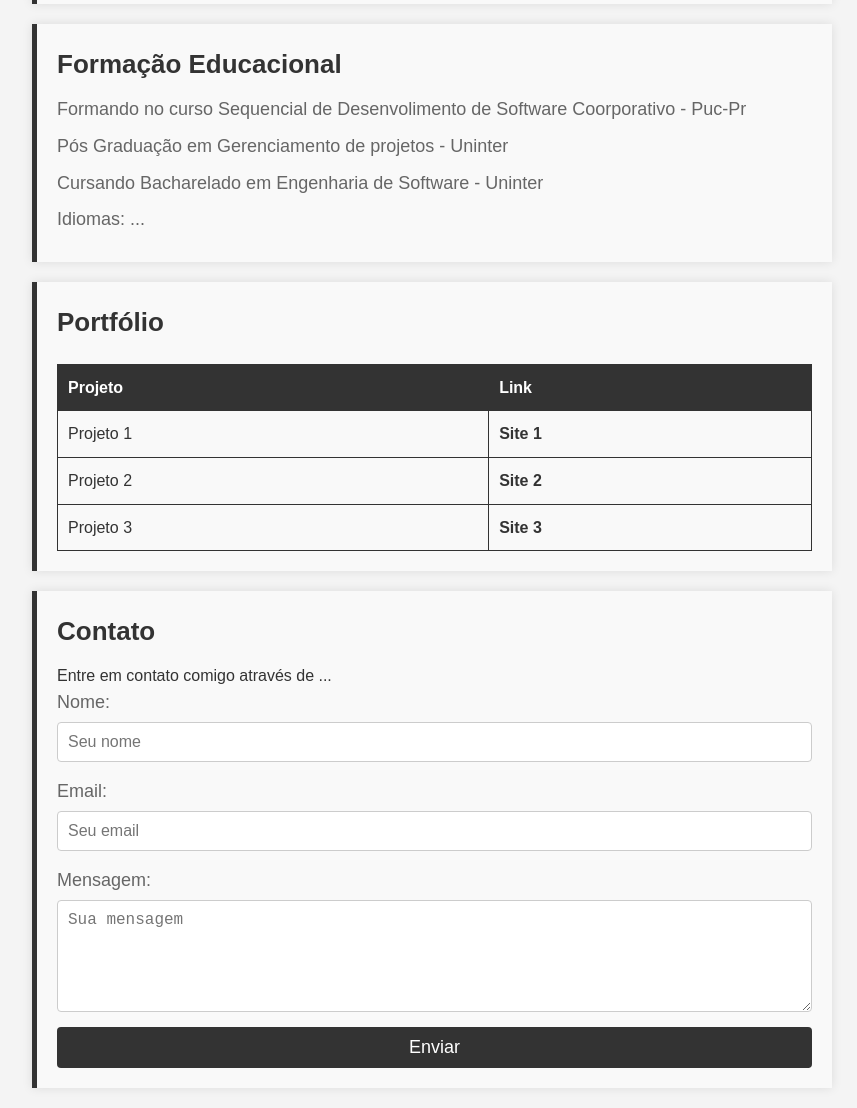
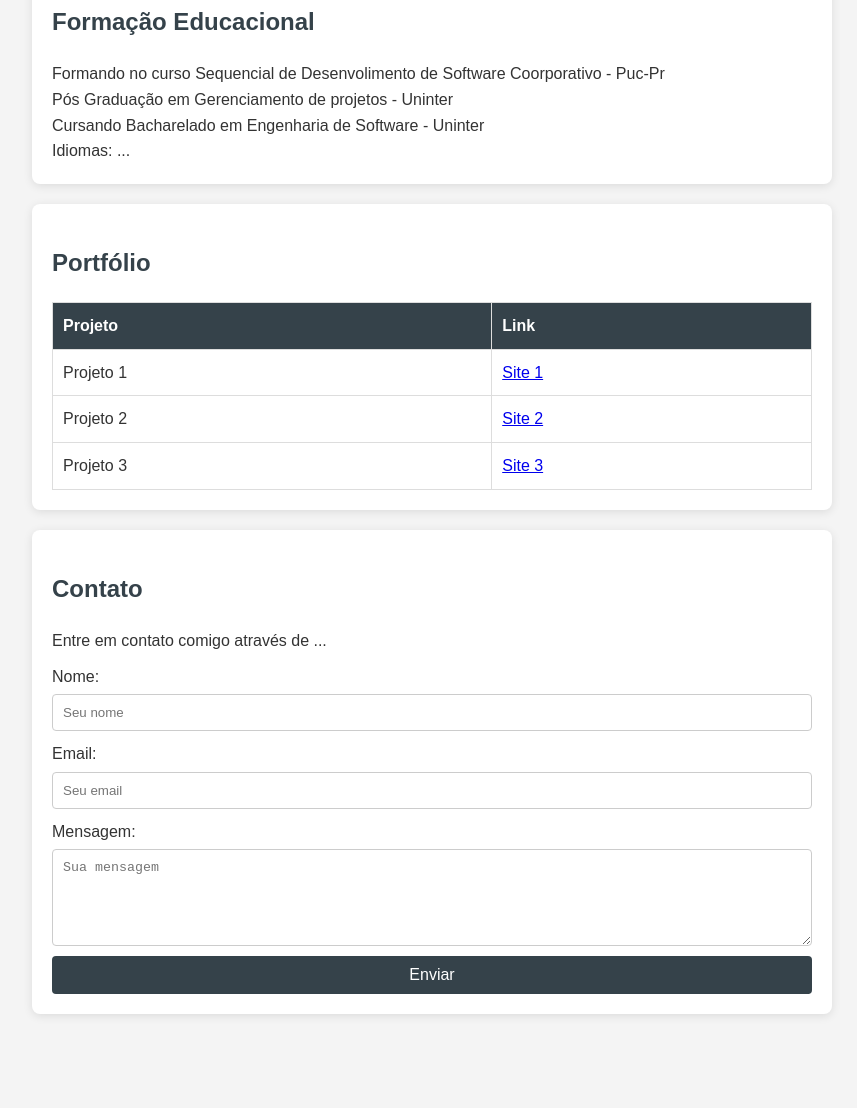
Before and after one commit to ValmorTambosiJunior/portfolioPessoal, a plain HTML site: page index.html in a window 1280 px wide. Shown: the part 530-1638 px from the top of the page, without its empty margins (208-1065 px from the left). After the commit the page ends 1564 px from the top, so only its background shows below. Drawn offline with Linux system fonts and the light colour scheme.

Commit message:
Add files via upload

```diff
--- a/css/style.css
+++ b/css/style.css
@@ -1,217 +1,168 @@
-/* Reset básico para garantir consistência entre navegadores */
+/* Reset */
 * {
     margin: 0;
     padding: 0;
     box-sizing: border-box;
 }
 
-#sobre {
-    background-color: #f9f9f9;
-    padding: 20px;
-    margin: 20px auto;
-    max-width: 800px;
-    box-shadow: 0 0 10px rgba(0, 0, 0, 0.1);
-    border-left: 5px solid #333;
+/* Estilo global do corpo da página */
+body {
+    font-family: Arial, sans-serif;
+    line-height: 1.6;
+    background-color: #f4f4f4;
+    color: #333;
 }
 
-#sobre h2 {
-    color: #333;
-    font-size: 26px;
-    margin-bottom: 10px;
+/* Estilos do cabeçalho */
+header {
+    background: #35424a;
+    color: #ffffff;
+    padding: 10px 0;
 }
 
-#sobre p {
-    font-size: 18px;
-    color: #666;
-    margin: 8px 0;
-}
-/* Estilos para a seção Formação Educacional */
-#formacao {
-    background-color: #f9f9f9;
-    padding: 20px;
-    margin: 20px auto;
-    max-width: 800px;
-    box-shadow: 0 0 10px rgba(0, 0, 0, 0.1);
-    border-left: 5px solid #333;
-}
-
-#formacao h2 {
-    color: #333;
-    font-size: 26px;
-    margin-bottom: 10px;
-}
-
-#formacao p {
-    font-size: 18px;
-    color: #666;
-    margin: 8px 0;
-}
-/* Corpo da página */
-body {
-    font-family: Arial, sans-serif;
-    background-color: #f4f4f4;
-    color: #333;
-    line-height: 1.6;
-    margin: 0;
-    padding: 0;
-}
-
-/* Estilos do cabeçalho e título */
-header {
-    background-color: #333;
-    color: white;
-    padding: 20px;
+/* Estilo do título dentro do cabeçalho */
+.header-container h1 {
+    color: #4e4e4e;
     text-align: center;
 }
 
-header h1 {
-    margin-bottom: 10px;
+/* Estilo do container do menu de navegação */
+.menu-container {
+    background: #35424a;
 }
 
-/* Centralizando o menu de navegação */
-.menu-container {
+/* Remove a lista padrão e centraliza os itens do menu */
+nav ul {
+    list-style: none;
+    padding: 0;
     display: flex;
     justify-content: center;
 }
 
-/* Estilos do menu */
-nav ul {
-    list-style: none;
-    padding: 0;
-    display: flex; /* Faz os itens do menu ficarem lado a lado */
+/* Espaçamento horizontal entre os itens do menu */
+nav ul li {
+    margin: 0 15px;
 }
 
-nav ul li {
-    margin: 0 15px; /* Espaçamento entre os itens do menu */
+/* Estilos dos links do menu */
+nav ul li a {
+    color: #ffffff;
+    text-decoration: none;
+    padding: 5px 10px;
+    transition: background 0.3s;
 }
 
-nav ul li a {
-    color: white;
-    text-decoration: none;
-    font-weight: bold;
-    font-size: 18px;
+/* Efeito de hover para os links do menu */
+nav ul li a:hover {
+    background: #5a6e79;
+    border-radius: 5px;
 }
 
-nav ul li a:hover {
-    text-decoration: underline;
+/* Estilo global para os títulos */
+h2 {
+    margin: 20px 0;
+    color: #35424a;
 }
 
-/* Estilos para as seções */
+/* Estilos para todas as divs da página */
 div {
+    max-width: 800px;
+    margin: 20px auto;
     padding: 20px;
-    margin: 20px auto;
-    max-width: 800px;
-    background-color: wh
+    background: #ffffff;
+    border-radius: 8px;
+    box-shadow: 0 2px 10px rgba(0, 0, 0, 0.1);
 }
 
-/* Estilos para a seção Portfólio */
-#portfolio {
-    background-color: #f9f9f9;
-    padding: 20px;
-    margin: 20px auto;
-    max-width: 800px;
-    box-shadow: 0 0 10px rgba(0, 0, 0, 0.1);
-    border-left: 5px solid #333;
-}
-
-#portfolio h2 {
-    color: #333;
-    font-size: 26px;
-    margin-bottom: 10px;
-}
-
-/* Estilo para a tabela */
-#portfolio table {
+/* Estilo da tabela no portfólio */
+table {
     width: 100%;
     border-collapse: collapse;
     margin-top: 20px;
 }
 
-#portfolio table, #portfolio th, #portfolio td {
-    border: 1px solid #333;
-}
-
-#portfolio th, #portfolio td {
+/* Estilos para as células da tabela */
+table th, table td {
     padding: 10px;
+    border: 1px solid #ddd;
     text-align: left;
 }
 
-#portfolio th {
-    background-color: #333;
-    color: white;
+/* Estilo para os cabeçalhos da tabela */
+table th {
+    background: #35424a;
+    color: #ffffff;
 }
 
-#portfolio td a {
-    color: #333;
-    text-decoration: none;
-    font-weight: bold;
-}
-
-#portfolio td a:hover {
-    text-decoration: underline;
-}
-
-/* Estilos para a seção Contato */
-#contato {
-    background-color: #f9f9f9;
-    padding: 20px;
-    margin: 20px auto;
-    max-width: 800px;
-    box-shadow: 0 0 10px rgba(0, 0, 0, 0.1);
-    border-left: 5px solid #333;
-}
-
-#contato h2 {
-    color: #333;
-    font-size: 26px;
-    margin-bottom: 10px;
-}
-
-/* Estilos para o formulário */
-#contato form {
+/* Estilo para o formulário */
+form {
     display: flex;
     flex-direction: column;
 }
 
-#contato label {
-    font-size: 18px;
-    color: #666;
-    margin-bottom: 5px;
+/* Margem entre os rótulos e os campos */
+form label {
+    margin: 10px 0 5px;
 }
 
-#contato input, #contato textarea {
-    font-size: 16px;
+/* Estilos dos inputs e textarea */
+form input, form textarea {
     padding: 10px;
-    margin-bottom: 15px;
     border: 1px solid #ccc;
     border-radius: 4px;
-    width: 100%;
-    box-sizing: border-box;
 }
 
-#contato button {
-    background-color: #333;
-    color: white;
-    font-size: 18px;
-    padding: 10px 15px;
+/* Estilos do botão de envio do formulário */
+form button {
+    margin-top: 10px;
+    padding: 10px;
     border: none;
     border-radius: 4px;
+    background: #35424a;
+    color: #ffffff;
     cursor: pointer;
+    transition: background 0.3s;
 }
 
-#contato button:hover {
-    background-color: #555;
+/* Efeito de hover no botão de envio */
+form button:hover {
+    background: #5a6e79;
 }
 
-button {
-    background-color: hsl(120, 70%, 4%); /* Cor de fundo verde */
-    color: white; /* Cor do texto */
-    padding: 10px 15px; /* Espaçamento interno */
-    border: none; /* Sem borda */
-    border-radius: 5px; /* Bordas arredondadas */
-    cursor: pointer; /* Muda o cursor ao passar o mouse */
+/* Estilos para telas pequenas (responsivo) */
+@media (max-width: 600px) {
+    nav ul {
+        flex-direction: column;
+    }
+
+    nav ul li {
+        margin: 5px 0;
+    }
 }
 
+/* Estilo adicional para a div de conteúdo */
+.content {
+    max-width: 800px;
+    margin: 20px auto;
+    padding: 20px;
+    border-left: 5px solid #000000;
+    background: #ffffff;
+    border-radius: 8px;
+    box-shadow: 0 2px 10px rgba(0, 0, 0, 0.1);
+}
+
+/* Estilo dos botões gerais */
+button {
+    padding: 10px 20px;
+    background-color: #101111;
+    color: white;
+    border: none;
+    border-radius: 5px;
+    cursor: pointer;
+    font-size: 16px;
+}
+
+/* Efeito de hover nos botões */
 button:hover {
-    background-color: #45a049; /* Cor de fundo ao passar o mouse */
+    background-color: #0056b3; /* Cor ao passar o mouse */
 }
```
